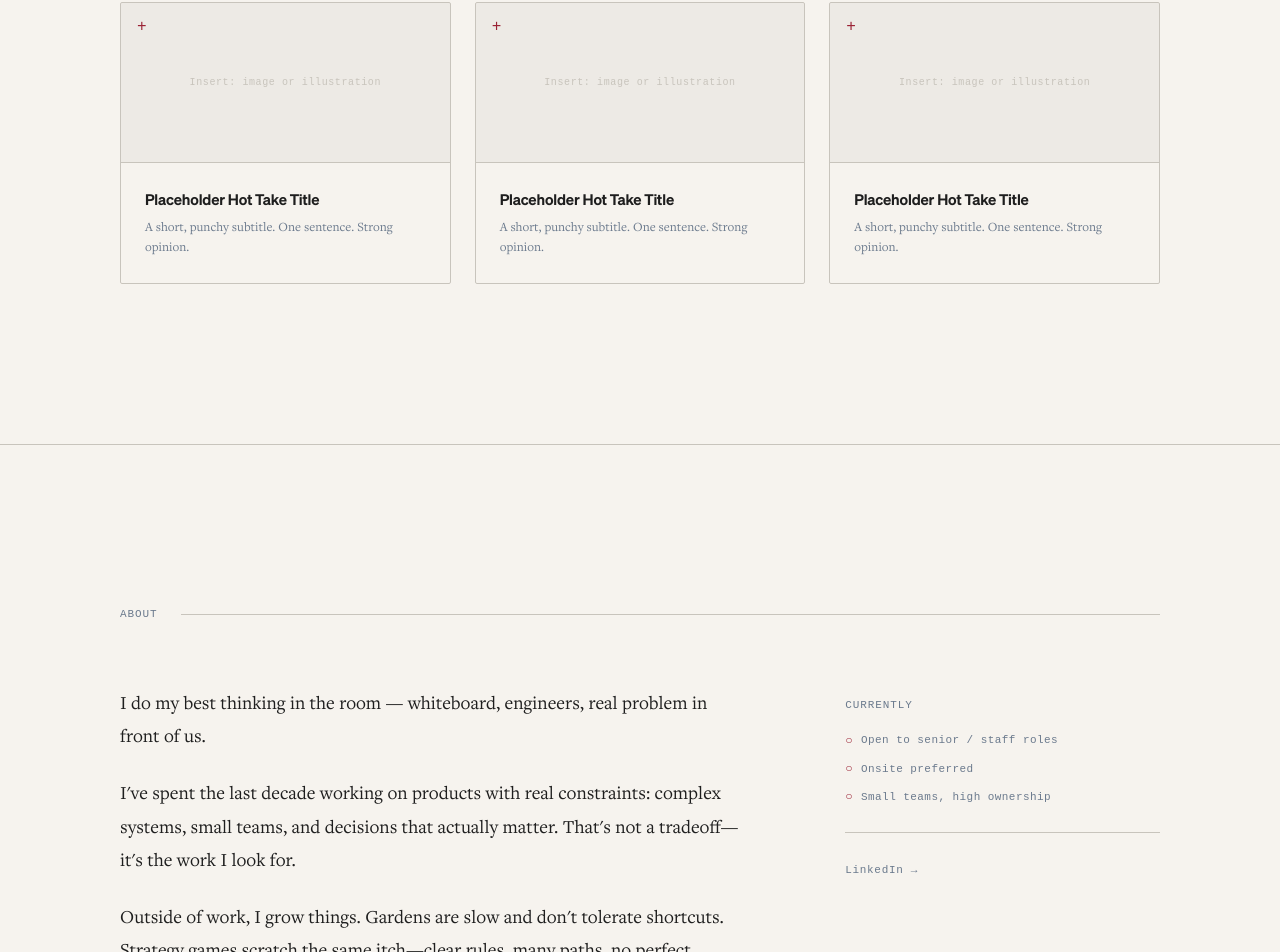
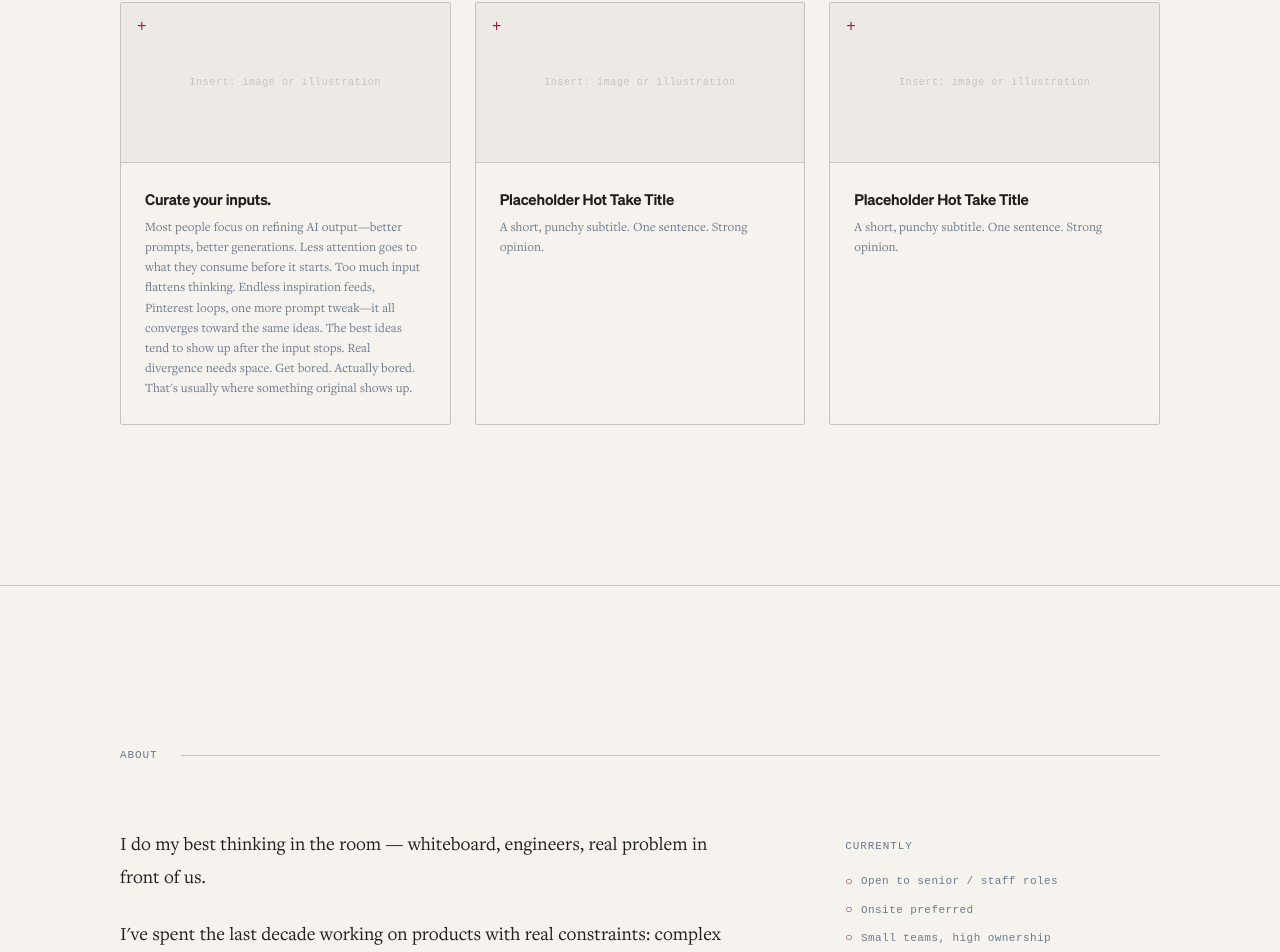
Before and after one commit to nightprince-leo/jacob-portfolio, a Next.js app: page / in a window 1280 px wide. Shown: the part 2731-3683 px from the top of the page. Built offline with nearby package versions, Linux system fonts and the light colour scheme.

Commit message:
Hot take content updates

```diff
--- a/content.js
+++ b/content.js
@@ -299,8 +299,8 @@ export const HOT_TAKES = [
   {
     id: 1,
     image: "/images/hot-take-1.jpg",
-    title: "Placeholder Hot Take Title",
-    subtitle: "A short, punchy subtitle. One sentence. Strong opinion.",
+    title: "Curate your inputs.",
+    subtitle: "Most people focus on refining AI output—better prompts, better generations. Less attention goes to what they consume before it starts. Too much input flattens thinking. Endless inspiration feeds, Pinterest loops, one more prompt tweak—it all converges toward the same ideas. The best ideas tend to show up after the input stops. Real divergence needs space. Get bored. Actually bored. That's usually where something original shows up.",
   },
   {
     id: 2,
```
